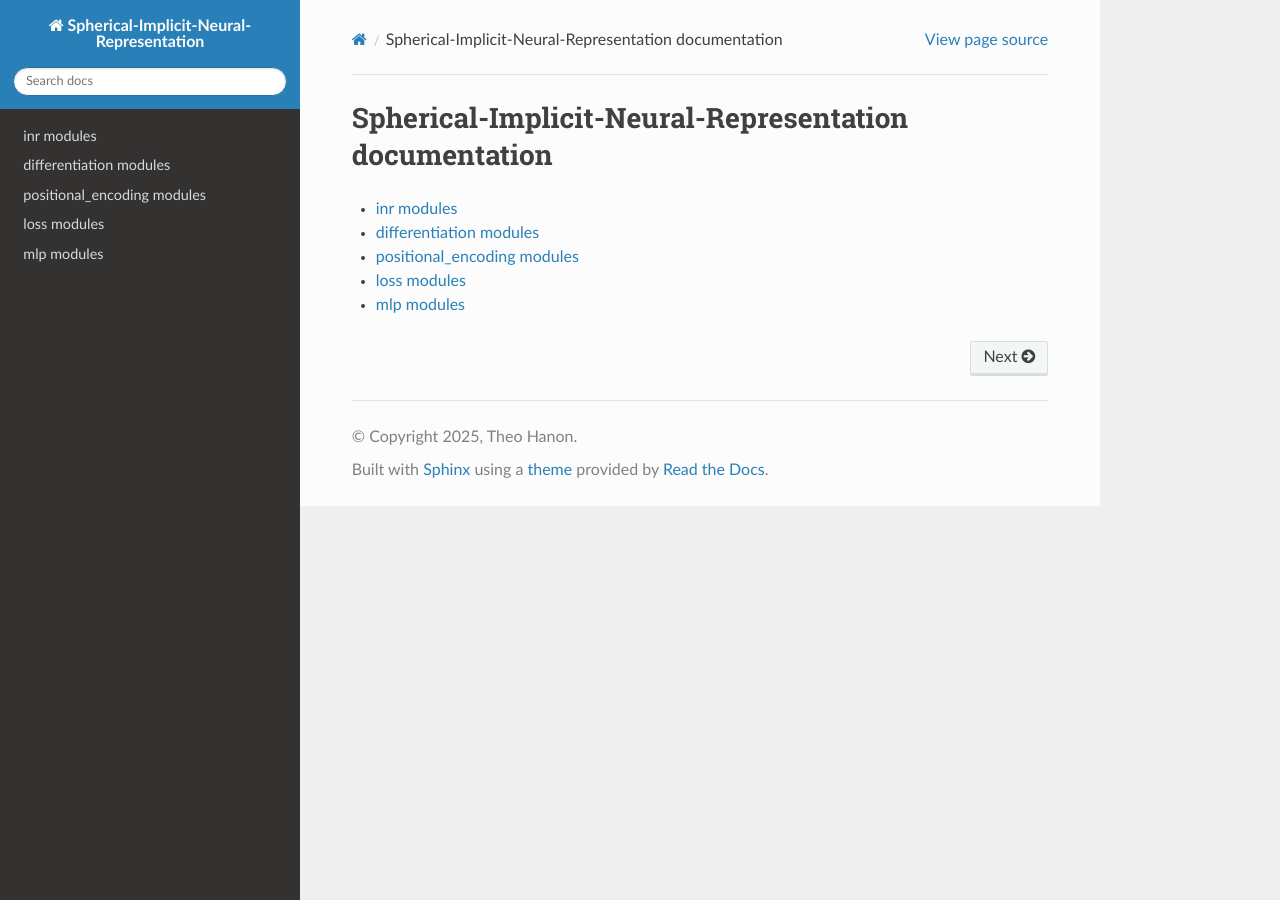
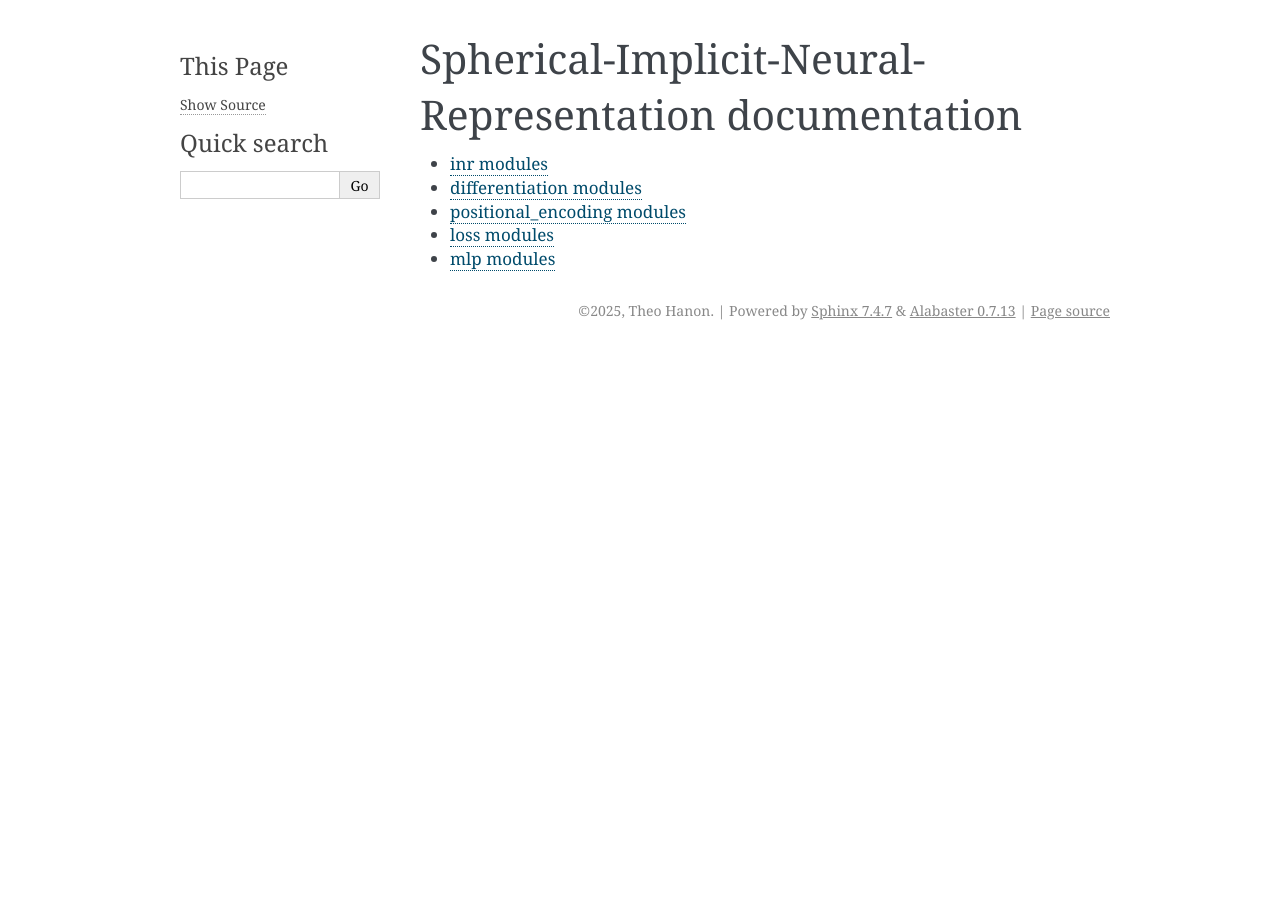
Before and after one commit to TheoHanon/Spherical-Implicit-Neural-Representation, a Sphinx documentation site: the page built from docs/index.rst, in a window 1280 px wide. Built offline with Sphinx 7.4.7, drawn with Linux system fonts in a browser that asks for light colours.

Commit message:
Change HTML theme from Sphinx RTD to Alabaster and remove related dependencies from requirements.txt

```diff
--- a/docs/conf.py
+++ b/docs/conf.py
@@ -32,5 +32,5 @@ exclude_patterns = ["_build", "Thumbs.db", ".DS_Store"]
 # -- Options for HTML output -------------------------------------------------
 # https://www.sphinx-doc.org/en/master/usage/configuration.html#options-for-html-output
 
-html_theme = "sphinx_rtd_theme"
+html_theme = "alabaster"
 html_static_path = []
--- a/requirements.txt
+++ b/requirements.txt
@@ -81,5 +81,3 @@ uvicorn==0.34.0
 watchfiles==1.0.4
 wcwidth==0.2.13
 websockets==15.0
-sphinx
-sphinx-rtd-theme
```
